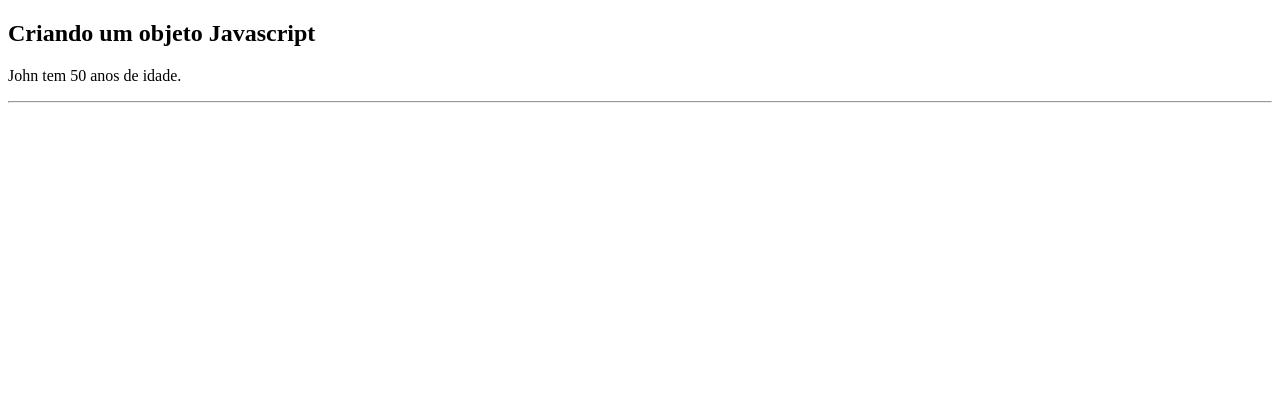
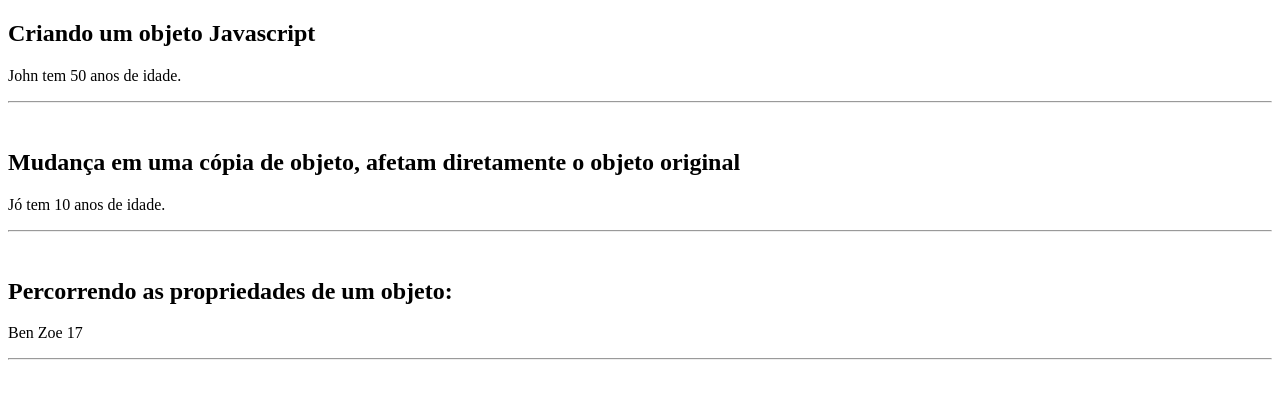
Before and after one commit to kauamoreno/javascript-senai, a plain HTML site: page aula_17-05-23/poo.html in a window 1280 px wide. Drawn offline with Linux system fonts and the light colour scheme.

Commit message:
ex 3 e 4

```diff
--- a/aula_17-05-23/poo.html
+++ b/aula_17-05-23/poo.html
@@ -1,37 +1,51 @@
 <!DOCTYPE html>
 <html lang="pt-br">
+
 <head>
     <meta charset="UTF-8">
     <meta http-equiv="X-UA-Compatible" content="IE=edge">
     <meta name="viewport" content="width=device-width, initial-scale=1.0">
     <title>POO</title>
 </head>
+
 <body>
 
     <h2>Criando um objeto Javascript</h2>
     <p id="exemplo2"></p>
     <hr><br>
 
+
+    <!-- EXEMPLO 3 -->
+    <h2>Mudança em uma cópia de objeto, afetam diretamente o objeto original</h2>
+    <p id="exemplo3"></p>
+    <hr><br>
+
+
+    <!-- EXEMPLO 4 -->
+    <h2>Percorrendo as propriedades de um objeto:</h2>
+    <p id="exemplo4"></p>
+    <hr><br>
+
     <script>
         //EXEMPLO 1
-        function Aluno(){
+        function Aluno() {
             var nome;
             var idade;
             var curso;
 
 
-            this.setNome = function (vNome){nome=vNome;}
-            this.setIdade = function (vIdade){idade=vIdade;}
-            this.setCurso = function (vCurso){curso=vCurso;}
+            this.setNome = function (vNome) { nome = vNome; }
+            this.setIdade = function (vIdade) { idade = vIdade; }
+            this.setCurso = function (vCurso) { curso = vCurso; }
 
 
-            this.getNome = function (){return nome;}
-            this.getIdade = function (){return idade;}
-            this.getCurso = function (){return curso;}
+            this.getNome = function () { return nome; }
+            this.getIdade = function () { return idade; }
+            this.getCurso = function () { return curso; }
 
 
-            this.mostraDados = function(){
-                alert("Nome do aluno: " + this.getNome()+ "\n Idade: "+ this.getIdade()+"\n Curso: "+this.getCurso());
+            this.mostraDados = function () {
+                alert("Nome do aluno: " + this.getNome() + "\n Idade: " + this.getIdade() + "\n Curso: " + this.getCurso());
             }
         }
 
@@ -49,16 +63,40 @@
 
 
         //EXEMPLO 2
-        var person ={
+        var person = {
             firstName: "John",
             lastName: "Doe",
             age: 50,
             eyeColor: "blue"
         };
 
-        document.getElementById("exemplo2").innerHTML= person.firstName+
+        document.getElementById("exemplo2").innerHTML = person.firstName +
         " tem " + person.age + " anos de idade.";
 
+
+        //EXEMPLO 3 - Mudança em uma cópia de objeto, afetam diretamente o objeto original
+        var pessoa = new Object();
+        pessoa.primeiroNome = "Jó";
+        pessoa.ultimoNome = "Noé";
+        pessoa.Idade = 67;
+        pessoa.corOlhos = "castanhos"
+
+        var x = pessoa;
+        x.Idade = 10;
+
+        document.getElementById("exemplo3").innerHTML = pessoa.primeiroNome +
+        " tem " + pessoa.Idade + " anos de idade.";
+
+
+        //EXEMPLO 4 -Percorrendo as propriedades de um objeto:
+        var txt="";
+        var humano ={fName: "Ben",lName: "Zoe", ages: 17,};
+        var y;
+        for(y in humano){
+            txt += humano[y]+ " ";
+        }
+        document.getElementById("exemplo4").innerHTML= txt;
     </script>
 </body>
+
 </html>
```
